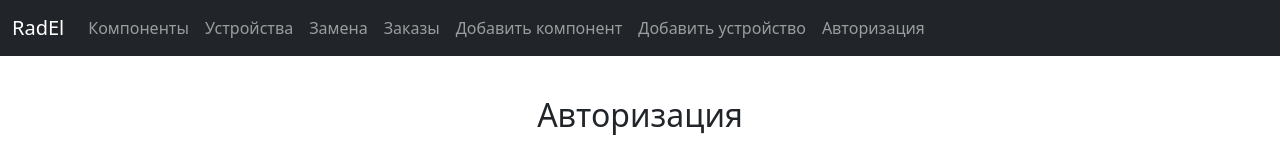
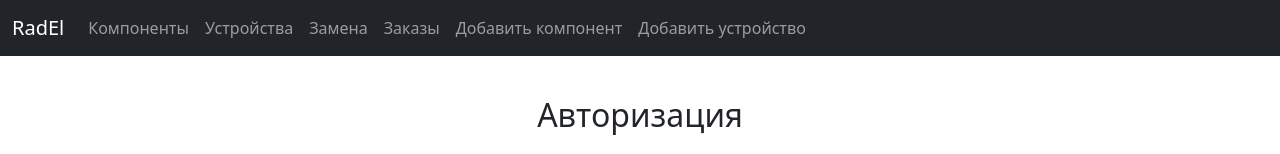
Before and after one commit to SamDemon2/radelements, a React (Create React App) app: page / in a window 1280 px wide. Shown: the top 154 px of the page. Built offline with nearby package versions, Linux system fonts and the light colour scheme.

Commit message:
Авторизацию тоже убрал

```diff
--- a/src/components/Header.tsx
+++ b/src/components/Header.tsx
@@ -29,9 +29,9 @@ const Header = () => {
                         <li className="nav-item">
                             <a className="nav-link" href="/my-add-devices">Добавить устройство</a>
                         </li>
-                        <li className="nav-item">
-                            <a className="nav-link" href="/my-auth">Авторизация</a>
-                        </li>
+                        {/*<li className="nav-item">*/}
+                        {/*    <a className="nav-link" href="/my-auth">Авторизация</a>*/}
+                        {/*</li>*/}
                     </ul>
                 </div>
             </div>
```
